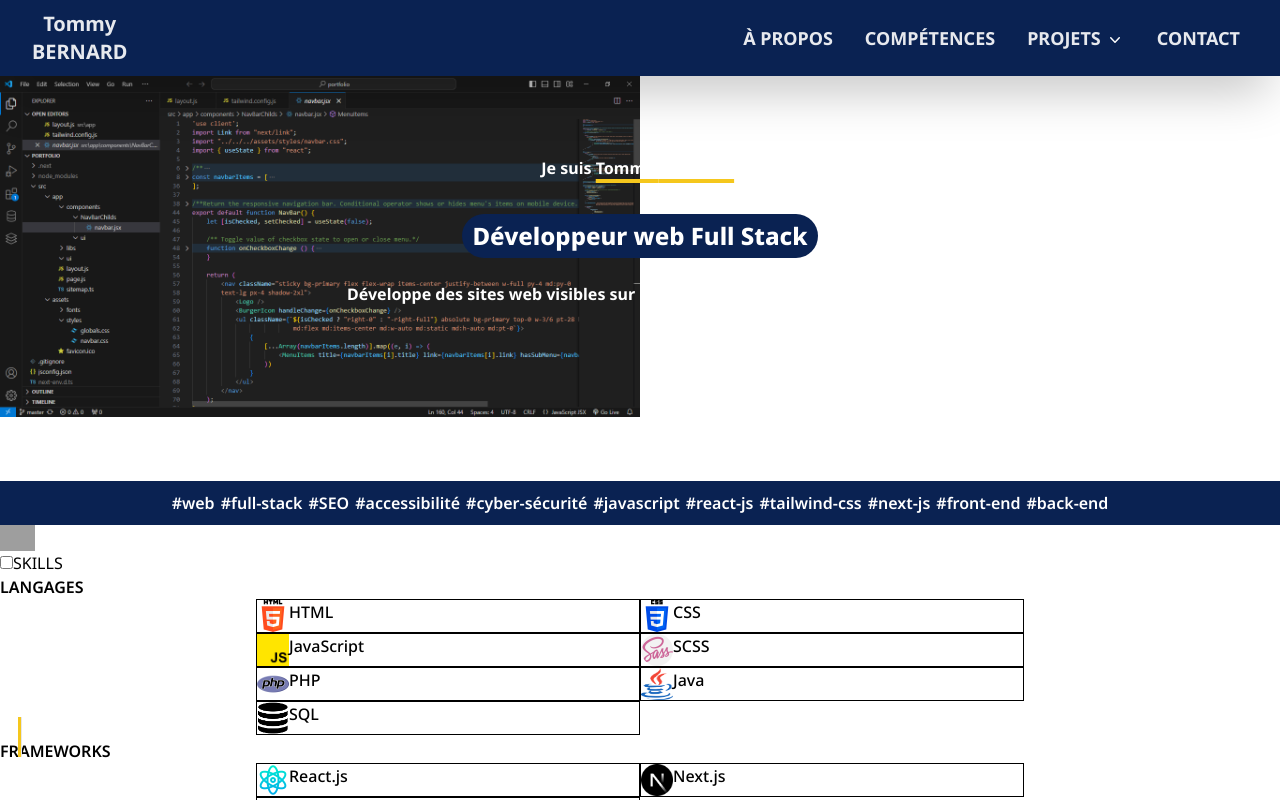
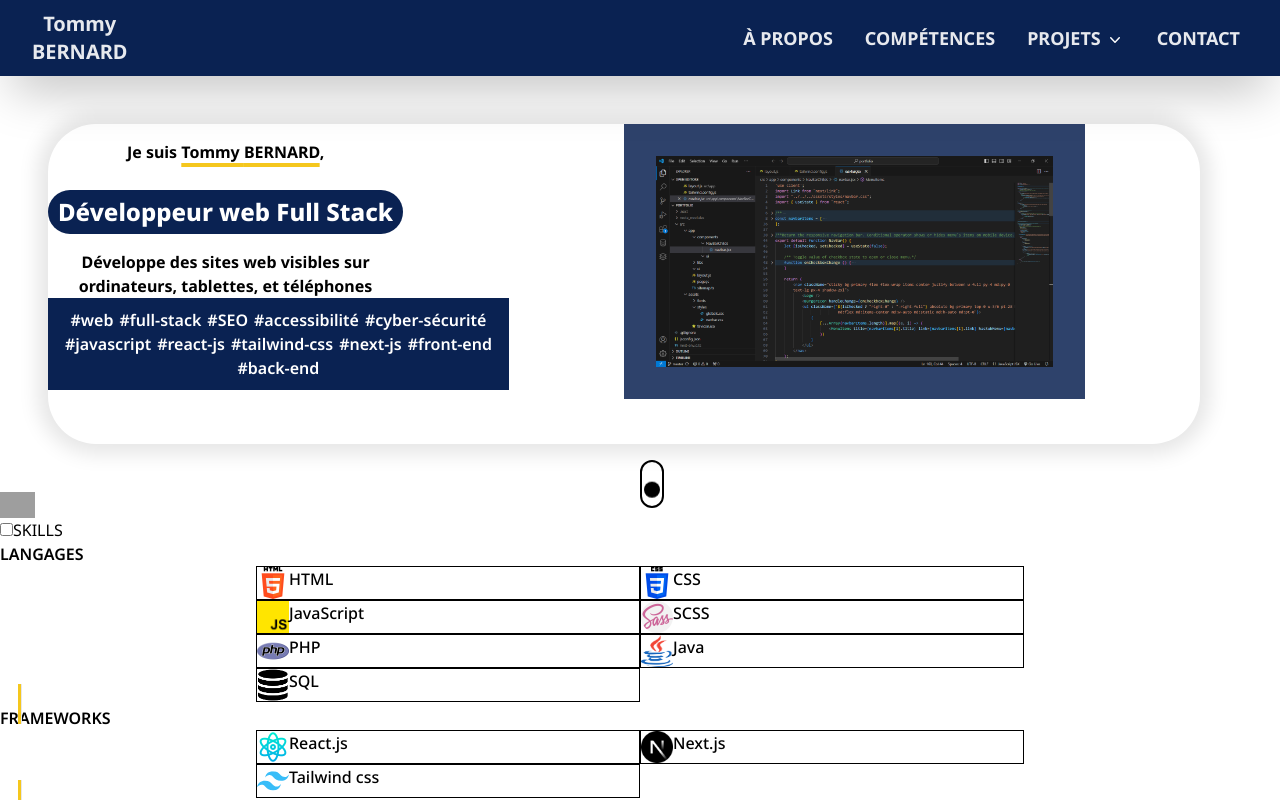
Before and after one commit to Yvialga/portfolio, a Next.js app: page / in a window 1280 px wide. Shown: the top 800 px of the page. Built offline with nearby package versions, Linux system fonts and the light colour scheme; grey boxes are pictures that could not be loaded.

Commit message:
fix overview display

```diff
--- a/src/app/components/Overview/overview.jsx
+++ b/src/app/components/Overview/overview.jsx
@@ -18,26 +18,28 @@ const businessKeyWords = [
 
 export default function Overview() {
     return (
-        <header className="text-white flex flex-col overflow-hidden ">
+        <header className="text-white flex flex-col md:flex-wrap items-start overflow-hidden
+                            w-full h-[20rem] md:w-[90%] md:m-12 md:rounded-[3rem] md:shadow-[0_0_20px_10px_rgb(0,0,0,0.1)]">
             <Image
                 src={code_screen}
                 alt="Capture d'écran de l'environnement de développement"
-                className="origin-top scale-150 md:transform-none md:w-2/4"
+                className="origin-top scale-150 md:transform-none md:w-2/5 md:order-1 md:bg-primary/85 md:p-8 "
             />
-            <div className="absolute flex flex-wrap flex-col items-center gap-y-4 sm:gap-y-6 mt-4 sm:mt-20 w-full">
-                <p className="font-bold mb-2.5 z-20">
+            <div className="absolute md:static flex flex-wrap flex-col items-center gap-y-4 sm:gap-y-6 md:gap-y-4 mt-4 sm:mt-20 md:mt-4 w-full md:w-min">
+                <p className="font-bold mb-2.5 z-20 md:text-black">
                     Je suis <em
                         className="not-italic capitalize  underline decoration-secondary underline-offset-5 decoration-4"
                     >tommy <span className="uppercase">bernard</span></em>,
                 </p>
                 <h1 className="font-extrabold bg-primary p-1.5 w-max px-2.5 rounded-3xl z-20">Développeur web Full Stack</h1>
-                <p className="font-bold z-20 text-center">Développe des sites web visibles sur ordinateurs, tablettes, et téléphones</p>
+                <p className="font-bold z-20 text-center md:text-black">Développe des sites web visibles sur ordinateurs, tablettes, et téléphones</p>
             </div>
-            <div className="scroll-indicator relative mb-4 w-6 h-12 border-2 border-white z-20 rounded-3xl self-center
-                            before:relative before:content-[''] before:animate-bounce-increase before:bg-white before:w-4 before:h-4
-                            before:inline-block before:rounded-full before:left-[2px] before:top-[20px]">
+            <div className="scroll-indicator relative md:absolute md:translate-y-[700%] mb-4 w-6 h-12 border-2 border-white md:border-black z-20 rounded-3xl self-center
+                            before:relative before:content-[''] before:animate-bounce-increase before:bg-white md:before:bg-black before:w-4 before:h-4
+                            before:inline-block before:rounded-full before:left-[2px] before:top-[20px] md:order-2 md:left-1/2">
             </div>
-            <ul className="flex gap-x-1.5 bg-primary w-max md:w-screen py-2.5 z-20 whitespace-nowrap animate-scrollingText md:animate-none md:justify-center">
+            <ul className="flex md:flex-wrap gap-x-1.5 bg-primary w-max py-2.5 z-20 md:w-2/5 whitespace-nowrap
+                            animate-scrollingText md:animate-none md:justify-center">
                 {   // generate hashtags list
                     [...Array(businessKeyWords.length)].map((e, i) => {
                         return <li className="font-semibold">#{businessKeyWords[i]}</li>
```
